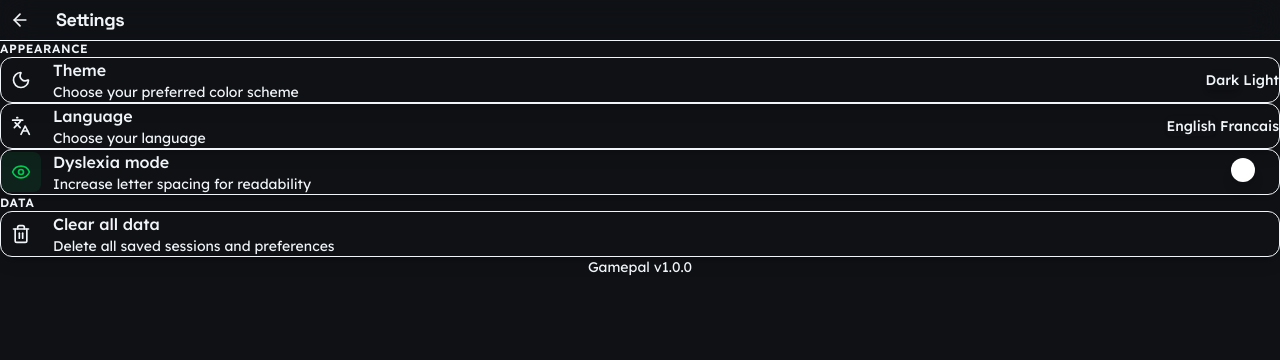
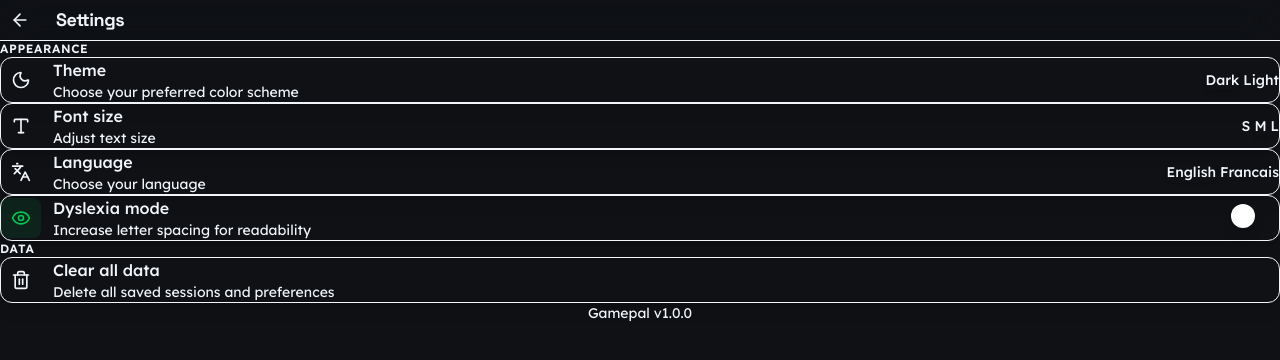
Before and after one commit to techmefr/GamePal, a Nuxt app: page /settings in a window 1280 px wide. Shown: the top 360 px of the page. Built offline with nearby package versions, Linux system fonts and the light colour scheme.

Commit message:
feat(settings): add font size options and complete settings module
- Add useSettings composable for centralized settings management
- Add font size selector (small/medium/large)
- Refactor dyslexia mode to use useSettings
- Complete Settings module stories 1 and 2

```diff
--- /dev/null
+++ b/app/composables/useSettings.ts
@@ -0,0 +1,78 @@
+const SETTINGS_STORAGE_KEY = 'gamepal-settings'
+
+type FontSize = 'small' | 'medium' | 'large'
+
+interface ISettings {
+    fontSize: FontSize
+    isDyslexiaMode: boolean
+}
+
+const DEFAULT_SETTINGS: ISettings = {
+    fontSize: 'medium',
+    isDyslexiaMode: false,
+}
+
+const FONT_SIZE_VALUES: Record<FontSize, string> = {
+    small: '14px',
+    medium: '16px',
+    large: '18px',
+}
+
+const settings = ref<ISettings>({ ...DEFAULT_SETTINGS })
+const isInitialized = ref(false)
+
+export function useSettings() {
+    function init(): void {
+        if (isInitialized.value) return
+        if (typeof window === 'undefined') return
+
+        const stored = localStorage.getItem(SETTINGS_STORAGE_KEY)
+        if (stored) {
+            try {
+                const parsed = JSON.parse(stored) as Partial<ISettings>
+                settings.value = { ...DEFAULT_SETTINGS, ...parsed }
+            } catch {
+                settings.value = { ...DEFAULT_SETTINGS }
+            }
+        }
+
+        applySettings()
+        isInitialized.value = true
+    }
+
+    function saveSettings(): void {
+        if (typeof window === 'undefined') return
+        localStorage.setItem(SETTINGS_STORAGE_KEY, JSON.stringify(settings.value))
+    }
+
+    function applySettings(): void {
+        if (typeof window === 'undefined') return
+
+        document.documentElement.style.fontSize = FONT_SIZE_VALUES[settings.value.fontSize]
+        document.documentElement.classList.toggle('dyslexia-mode', settings.value.isDyslexiaMode)
+    }
+
+    function setFontSize(size: FontSize): void {
+        settings.value.fontSize = size
+        saveSettings()
+        applySettings()
+    }
+
+    function setDyslexiaMode(enabled: boolean): void {
+        settings.value.isDyslexiaMode = enabled
+        saveSettings()
+        applySettings()
+    }
+
+    const fontSize = computed(() => settings.value.fontSize)
+    const isDyslexiaMode = computed(() => settings.value.isDyslexiaMode)
+
+    init()
+
+    return {
+        fontSize,
+        isDyslexiaMode,
+        setFontSize,
+        setDyslexiaMode,
+    }
+}
--- a/app/pages/settings.vue
+++ b/app/pages/settings.vue
@@ -1,10 +1,11 @@
 <script setup lang="ts">
-import { ArrowLeft, Moon, Sun, Languages, Eye, Trash2 } from 'lucide-vue-next'
+import { ArrowLeft, Moon, Sun, Languages, Eye, Trash2, Type } from 'lucide-vue-next'
 
 const { t, locale, locales } = useI18n()
 const { theme, setTheme } = useTheme()
+const { fontSize, isDyslexiaMode, setFontSize, setDyslexiaMode } = useSettings()
 
-const isDyslexiaMode = ref(false)
+type FontSize = 'small' | 'medium' | 'large'
 
 const availableLocales = computed(() => {
    return (locales.value as Array<{ code: string; name: string }>).map(l => ({
@@ -26,26 +27,13 @@ function handleClearData(): void {
    }
 }
 
-function toggleDyslexiaMode(): void {
-   isDyslexiaMode.value = !isDyslexiaMode.value
-   if (import.meta.client) {
-      localStorage.setItem('gamepal-dyslexia', isDyslexiaMode.value.toString())
-      applyDyslexiaMode()
-   }
+function handleFontSizeChange(size: FontSize): void {
+   setFontSize(size)
 }
 
-function applyDyslexiaMode(): void {
-   if (import.meta.client) {
-      document.documentElement.classList.toggle('dyslexia-mode', isDyslexiaMode.value)
-   }
+function toggleDyslexiaMode(): void {
+   setDyslexiaMode(!isDyslexiaMode.value)
 }
-
-onMounted(() => {
-   if (import.meta.client) {
-      isDyslexiaMode.value = localStorage.getItem('gamepal-dyslexia') === 'true'
-      applyDyslexiaMode()
-   }
-})
 </script>
 
 <template>
@@ -106,6 +94,30 @@ onMounted(() => {
                      test-id="theme"
                      class="theme-toggle"
                      @update:model-value="setTheme($event as 'dark' | 'light')"
+                  />
+               </div>
+            </UiCard>
+
+            <UiCard class="p-4 mb-3">
+               <div class="flex items-center justify-between gap-4">
+                  <div class="flex items-center gap-3">
+                     <div class="flex h-10 w-10 items-center justify-center rounded-lg bg-secondary text-secondary-foreground">
+                        <Type class="h-5 w-5" />
+                     </div>
+                     <div>
+                        <p class="font-medium">{{ t('settings.fontSize') }}</p>
+                        <p class="text-sm text-muted-foreground">{{ t('settings.fontSizeDescription') }}</p>
+                     </div>
+                  </div>
+                  <UiTabs
+                     :tabs="[
+                        { value: 'small', label: t('settings.fontSizeSmall') },
+                        { value: 'medium', label: t('settings.fontSizeMedium') },
+                        { value: 'large', label: t('settings.fontSizeLarge') },
+                     ]"
+                     :model-value="fontSize"
+                     test-id="font-size"
+                     @update:model-value="handleFontSizeChange($event as FontSize)"
                   />
                </div>
             </UiCard>
--- a/i18n/locales/en.json
+++ b/i18n/locales/en.json
@@ -230,6 +230,11 @@
       "themeDescription": "Choose your preferred color scheme",
       "dark": "Dark",
       "light": "Light",
+      "fontSize": "Font size",
+      "fontSizeDescription": "Adjust text size",
+      "fontSizeSmall": "S",
+      "fontSizeMedium": "M",
+      "fontSizeLarge": "L",
       "language": "Language",
       "languageDescription": "Choose your language",
       "dyslexiaMode": "Dyslexia mode",
--- a/i18n/locales/fr.json
+++ b/i18n/locales/fr.json
@@ -230,6 +230,11 @@
       "themeDescription": "Choisissez votre theme",
       "dark": "Sombre",
       "light": "Clair",
+      "fontSize": "Taille du texte",
+      "fontSizeDescription": "Ajuster la taille du texte",
+      "fontSizeSmall": "P",
+      "fontSizeMedium": "M",
+      "fontSizeLarge": "G",
       "language": "Langue",
       "languageDescription": "Choisissez votre langue",
       "dyslexiaMode": "Mode dyslexie",
```
Also changed, not shown: backlog/settings.md (+7 -7 lines), 1 other file (tests, documents, lock files or other folders).
